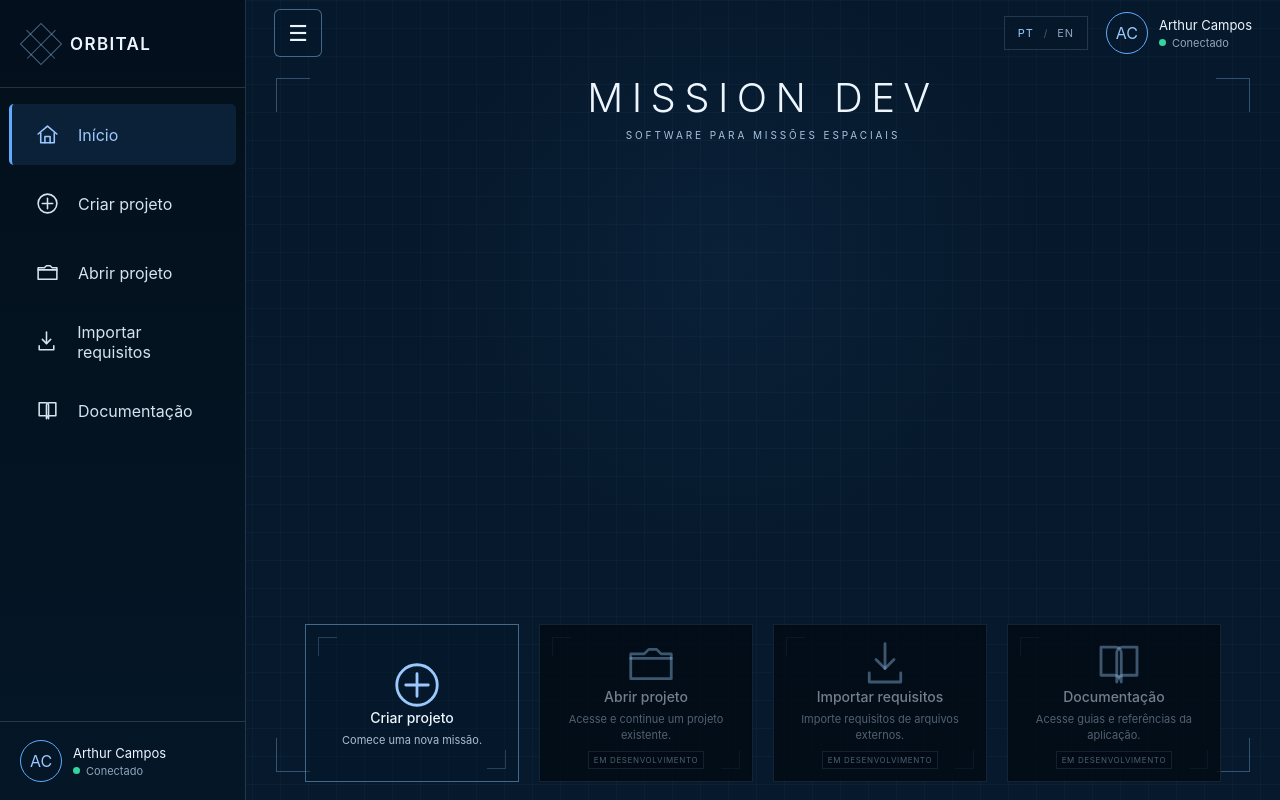
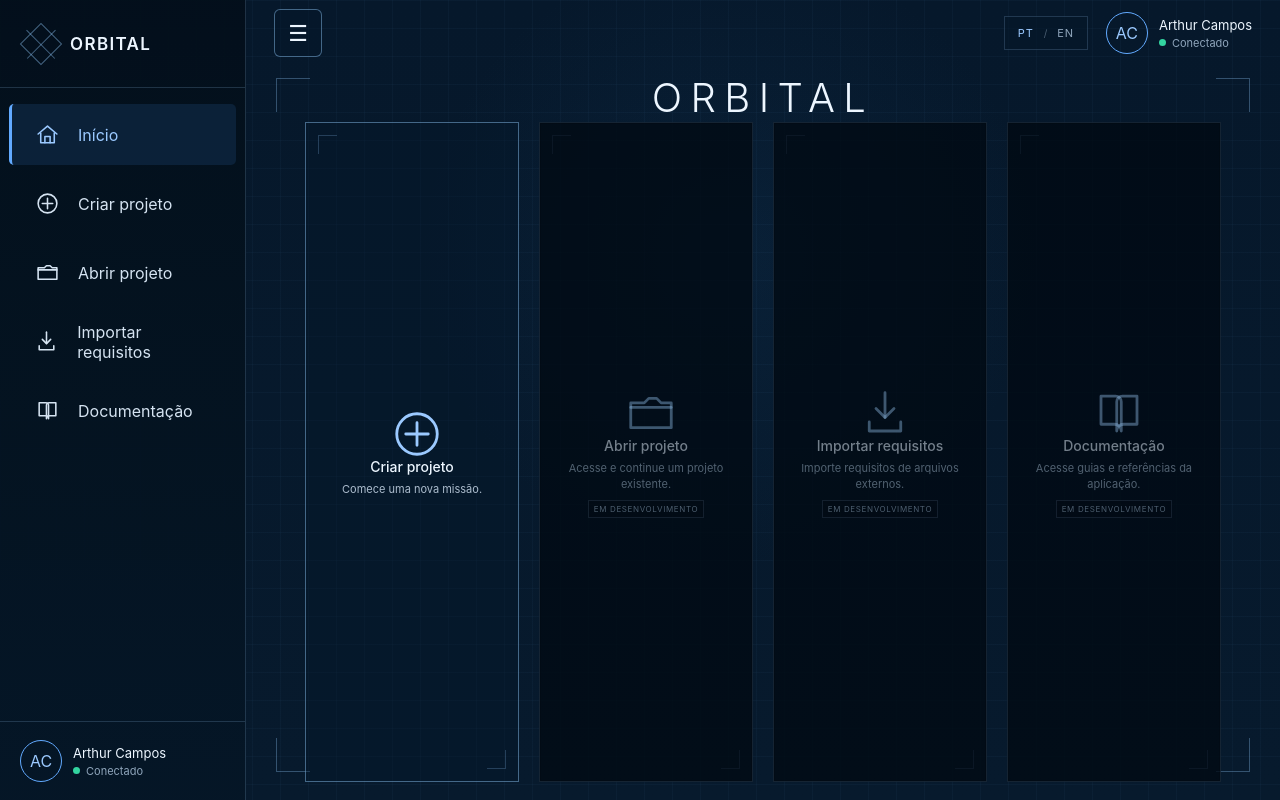
Before and after one commit to Raiagues/mission-dev, a React (Vite) app: page / in a window 1280 px wide. Built offline with nearby package versions, Linux system fonts and the light colour scheme.

Commit message:
Center home content and simplify product title

```diff
--- a/src/pages/HomePage.tsx
+++ b/src/pages/HomePage.tsx
@@ -83,11 +83,8 @@ export function HomePage({ language, t, onLanguageChange, onOpenBrainstorm }: Pr
         <section className="home-hero home-hero-no-artwork">
           <span className="tech-corner tl" /><span className="tech-corner tr" /><span className="tech-corner bl" /><span className="tech-corner br" />
           <div className="home-title">
-            <h1>{t("common.appName")}</h1>
-            <p>{t("home.subtitle")}</p>
+            <h1>ORBITAL</h1>
           </div>
-
-          <div className="home-hero-space" aria-hidden="true" />
 
           <div className="home-action-grid">
             <button className="home-action-card" onClick={openCreate}><span className="home-card-icon"><HomeIcon name="create" /></span><strong>{t("home.createProject")}</strong><small>{t("home.createProjectDescription")}</small></button>
```
